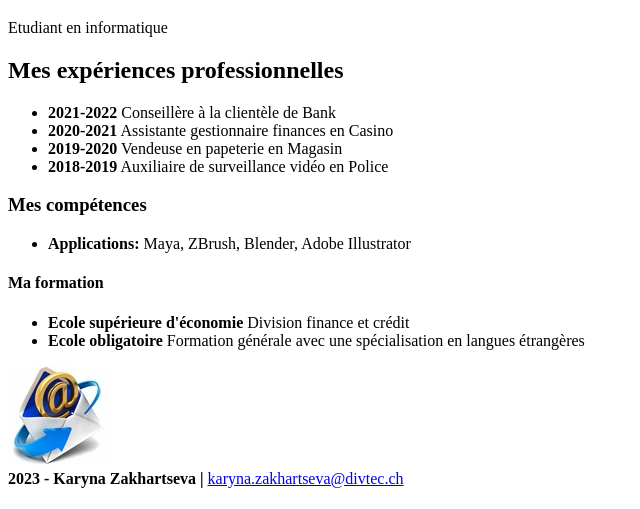
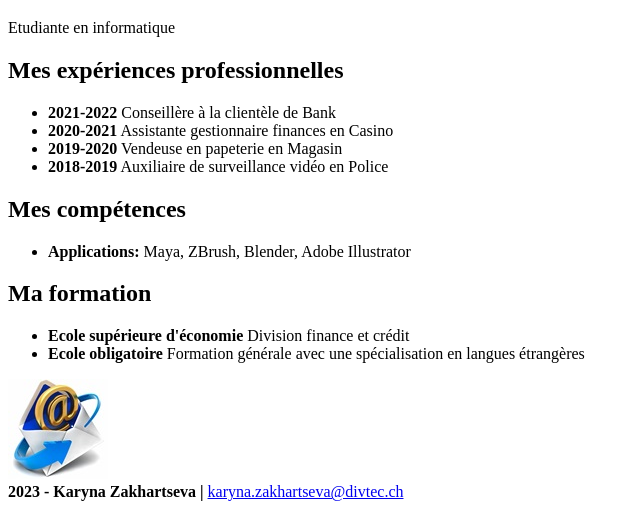
Before and after one commit to divtec-cejef/cv-01-html-ZAKHKAR, a plain HTML site: page index.html in a window 1280 px wide. Shown: the part 439-948 px from the top of the page, without its empty margins (0-640 px from the left). Drawn offline with Linux system fonts and the light colour scheme.

Commit message:
correction du tout

```diff
--- a/index.html
+++ b/index.html
@@ -2,14 +2,16 @@
 <html lang="fr">
 <head>
     <meta charset="UTF-8">
+    <meta name="viewport" content="width=device-width, initial-scale=1.0">
     <title>CV de Karyna Zakhartseva</title>
     <meta name="author" content="Karyna Zakhartseva">
     <meta name="description" content="Le CV de Karyna Zakhartseva étudiant en informatique">
+    <link rel="icon" type="image/x-icon" href="icon/working-woman.ico">
 </head>
 <body>
 <header>
 
-    <a class="logo" href="img/OIP.jpg">
+    <a class="logo" href="img/OIP.jpg" target="_blank">
         <img src="img/OIP.jpg" alt="Avatar de Karyna Zakhartseva">
     </a>
 
@@ -22,13 +24,14 @@
                 <a href="#comp">Mes compétences</a>
             </li>
             <li>
-            <a href="#comp">Ma formation</a>
+            <a href="#form">Ma formation</a>
             </li>
         </ul>
     </nav>
 </header>
+<main>
     <h1 id="top">Karyna Zakhartseva</h1>
-<p>Etudiant en informatique</p>
+<p>Etudiante en informatique</p>
 
 <h2 id="expe">Mes expériences professionnelles</h2>
 <ul>
@@ -38,22 +41,23 @@
     <li><strong>2018-2019</strong> Auxiliaire de surveillance vidéo en Police</li>
 </ul>
 
-<h3>Mes compétences</h3>
+<h2 id="comp">Mes compétences</h2>
 
 <ul>
     <li><strong>Applications:</strong> Maya, ZBrush, Blender, Adobe Illustrator</li>
 </ul>
 
-<h4>Ma formation</h4>
+<h2 id="form">Ma formation</h2>
 
 <ul>
     <li><strong>Ecole supérieure d'économie</strong> Division finance et crédit</li>
     <li><strong>Ecole obligatoire</strong> Formation générale avec une spécialisation en langues étrangères</li>
 </ul>
     <img src="img/OIP (1).jpg" alt="Mon mail">
+</main>
 <footer>
-    <strong>2023 - Karyna Zakhartseva | </strong><a href="mailto:karyna.zakhartseva@divtec.ch">karyna.zakhartseva@divtec.ch</a>
+    <strong>2023 - Karyna Zakhartseva | </strong>
+    <a href="mailto:karyna.zakhartseva@divtec.ch">karyna.zakhartseva@divtec.ch</a>
 </footer>
-
 </body>
 </html>
```
Also changed, not shown: icon/working-woman.ico (added), img/working-woman.png (added).
